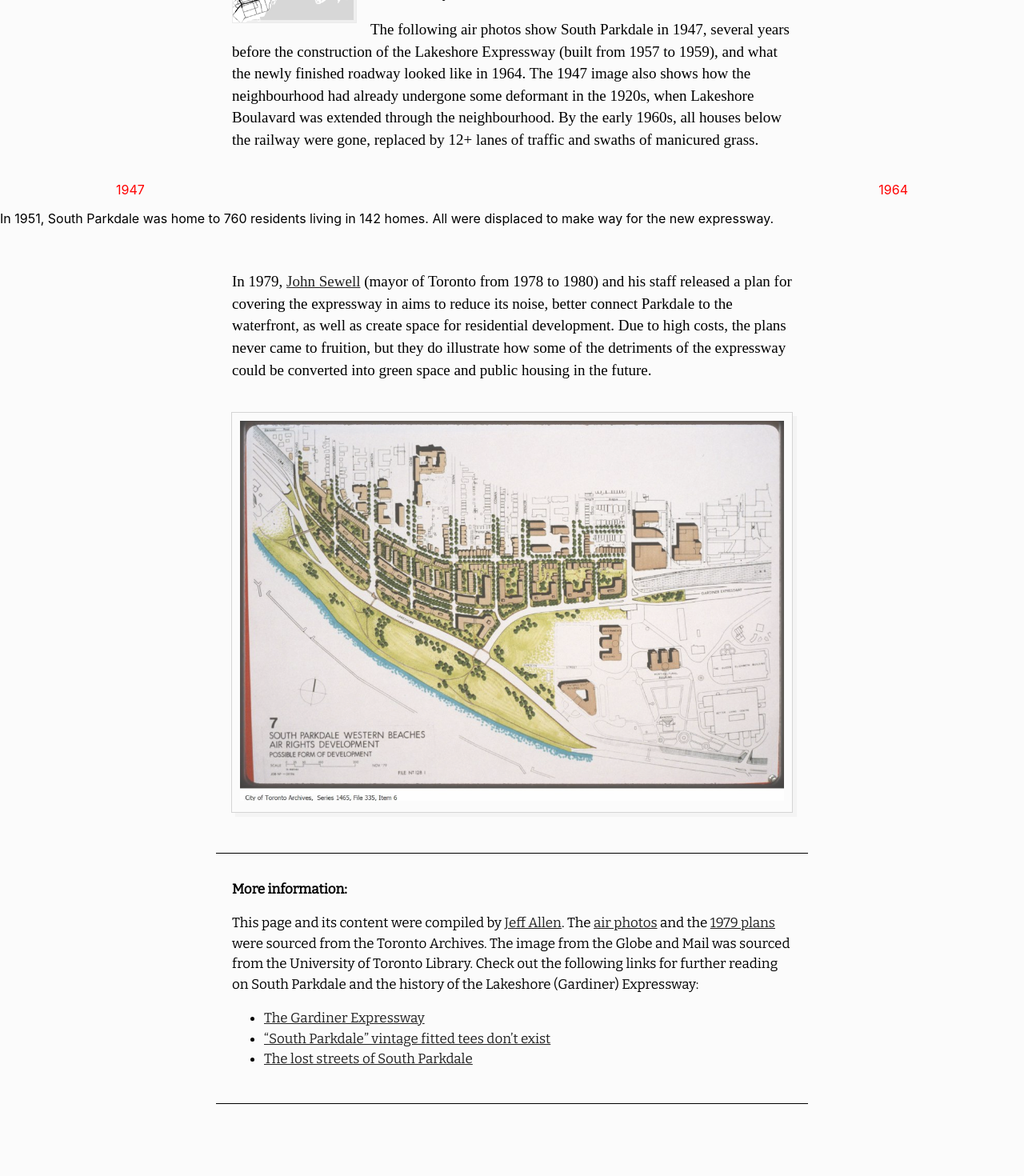
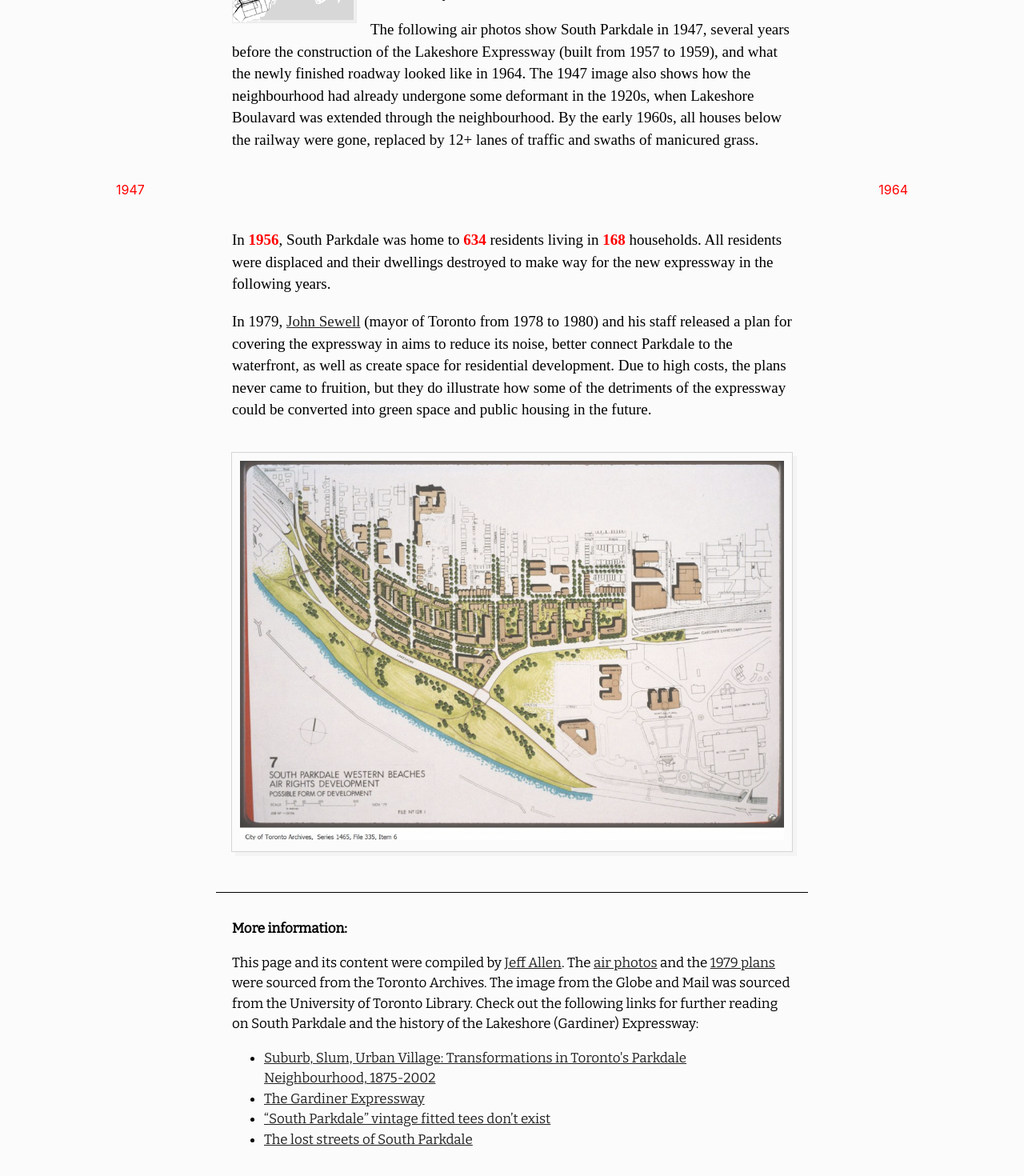
Before and after one commit to schoolofcities/paving-over-south-parkdale, a Svelte app: page / in a window 1280 px wide. Shown: the part 1658-3128 px from the top of the page at 80% size. Before the commit the page ends 3088 px from the top, so only its background shows below. Built offline with nearby package versions, Linux system fonts and the light colour scheme; a web font is replaced by a local one.

Commit message:
add source, update numbers

```diff
--- a/index.html
+++ b/index.html
@@ -5,6 +5,9 @@
     <link rel="icon" href="/favicon.ico" />
     <meta name="viewport" content="width=device-width, initial-scale=1.0" />
     <title>Paving Over South Parkdale</title>
+
+
+
   </head>
   <body>
     <div id="app"></div>
--- a/src/App.svelte
+++ b/src/App.svelte
@@ -102,12 +102,11 @@
 	</div>
 </div>
 
-	<p>In 1951, South Parkdale was home to 760 residents living in 142 homes. All were displaced to make way for the new expressway.</p>
+<div class="body-text">
+
+	<p>In <span class="bold">1956</span>, South Parkdale was home to <span class="bold">634</span> residents living in <span class="bold">168</span> households. All residents were displaced and their dwellings destroyed to make way for the new expressway in the following years.</p>
 
 
-
-
-<div class="body-text">
 	<p>
 		In 1979, <a href="https://en.wikipedia.org/wiki/John_Sewell"
 			>John Sewell</a
@@ -152,6 +151,13 @@
 		(Gardiner) Expressway:
 	</p>
 	<ul>
+		<li>
+			<a
+				href="https://www.ubcpress.ca/suburb-slum-urban-village"
+				target="_blank">Suburb, Slum, Urban Village:
+				Transformations in Toronto's Parkdale Neighbourhood, 1875-2002</a
+			>
+		</li>
 		<li>
 			<a
 				href="http://www.gettorontomoving.ca/gardiner-expressway.html"
```
Also changed, not shown: 1 other file (tests, documents, lock files or other folders).
